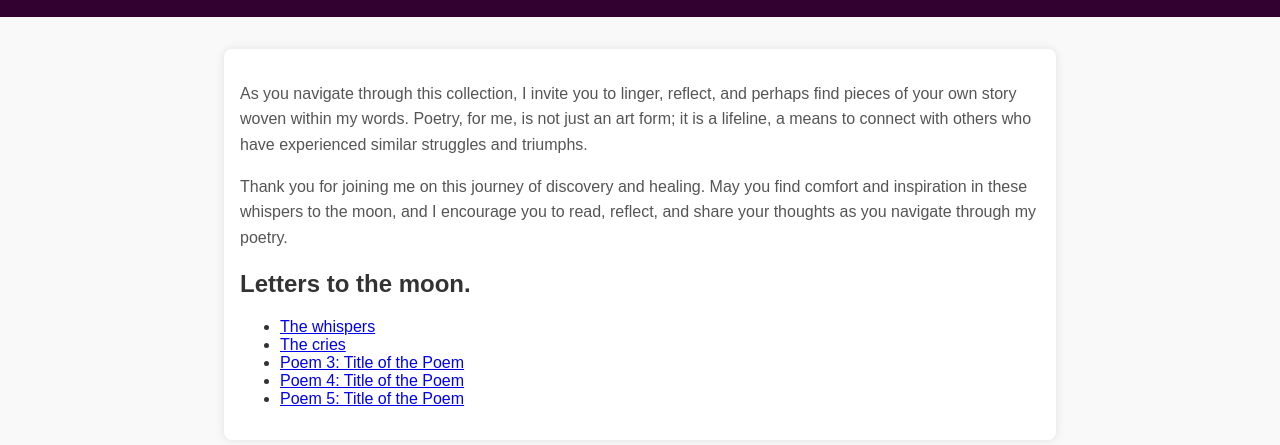
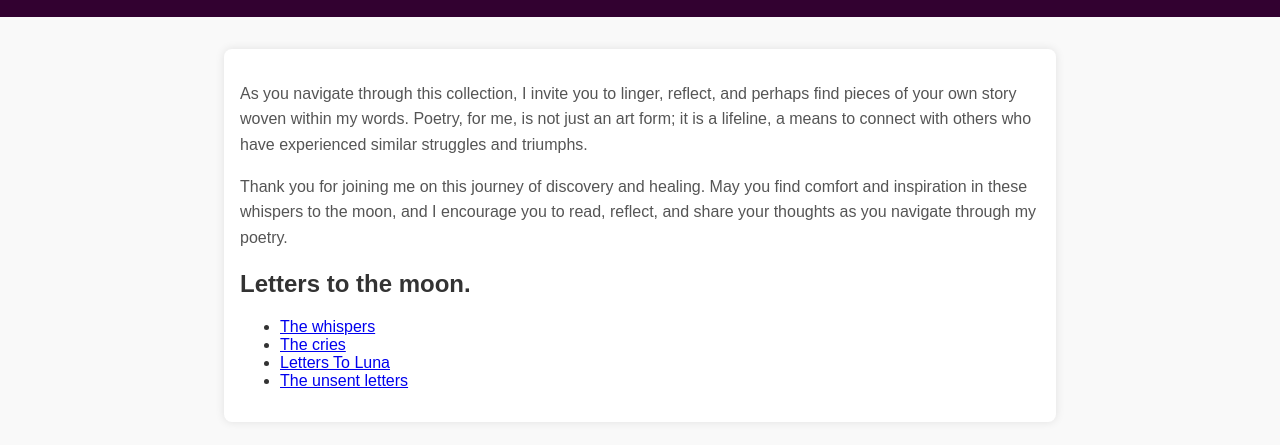
Before and after one commit to ariannemarie/whispertothepast, a plain HTML site: page home3.html in a window 1280 px wide. Shown: the part 95-540 px from the top of the page. Drawn offline with Linux system fonts and the light colour scheme.

Commit message:
home3.html

```diff
--- a/home3.html
+++ b/home3.html
@@ -1,96 +1,180 @@
 <!DOCTYPE html>
+
 <html lang="en">
 
+
+
 <head>
+
     <meta charset="UTF-8">
+
     <meta name="viewport" content="width=device-width, initial-scale=1.0">
+
     <title>Behind the words are stories</title>
+
     <style>
+
         body {
+
             font-family: 'Arial', sans-serif;
+
             margin: 0;
+
             padding: 0;
+
             background-color: #f9f9f9;
+
             color: #333;
+
         }
 
+
+
         header {
+
             background-color: #320130;
+
             color: #fff;
+
             padding: 1em;
+
             text-align: center;
+
         }
 
+
+
         section {
+
             max-width: 800px;
+
             margin: 2em auto;
+
             padding: 1em;
+
             background-color: #fff;
+
             border-radius: 8px;
+
             box-shadow: 0 0 10px rgba(0, 0, 0, 0.1);
+
         }
 
+
+
         h1 {
+
             color: #f9f2f2;
+
         }
 
+
+
         p {
+
             line-height: 1.6;
+
             color: #555;
+
         }
 
+
+
         .artwork {
+
             max-width: 100%;
+
             height: 15cm;
+
             border-radius: 8px;
+
             margin-bottom: 1em;
+
         }
 
+
+
         .bio {
+
             margin-bottom: 1em;
+
         }
 
+
+
         .cta-button {
+
             display: inline-block;
+
             background-color: #2c3e50;
+
             color: #fff;
+
             padding: 10px 20px;
+
             text-decoration: none;
+
             border-radius: 5px;
+
             transition: background-color 0.3s;
+
         }
 
+
+
         .cta-button:hover {
+
             background-color: #34495e;
+
         }
+
     </style>
+
 </head>
 
+
+
 <body>
+
     <header>
+
         <h1>Welcome to Whispers, Cries, & Letters to Luna.</h1>
+
     </header>
+
+
 
     <section>
 
 
+
+
+
         <p class="bio">
+
             As you navigate through this collection, I invite you to linger, reflect, and perhaps find pieces of your own story woven within my words. Poetry, for me, is not just an art form; it is a lifeline, a means to connect with others who have experienced similar struggles and triumphs.
         </p>
 
+
+
         <p class="bio">
+
             Thank you for joining me on this journey of discovery and healing. May you find comfort and inspiration in these whispers to the moon, and I encourage you to read, reflect, and share your thoughts as you navigate through my poetry.
         </p>
+
 
         <h2>Letters to the moon.</h2>
         <ul>
             <li><a href="Poem1.html">The whispers</a></li>
             <li><a href="poem2.html">The cries</a></li>
-            <li><a href="poem3.html">Poem 3: Title of the Poem</a></li>
-            <li><a href="poem4.html">Poem 4: Title of the Poem</a></li>
-            <li><a href="poem5.html">Poem 5: Title of the Poem</a></li>
+            <li><a href="poem3.html">Letters To Luna</a></li>
+            <li><a href="poem4.html">The unsent letters</a></li>
+
         </ul>
     </section>
+
 </body>
 
+
+
 </html>
```
